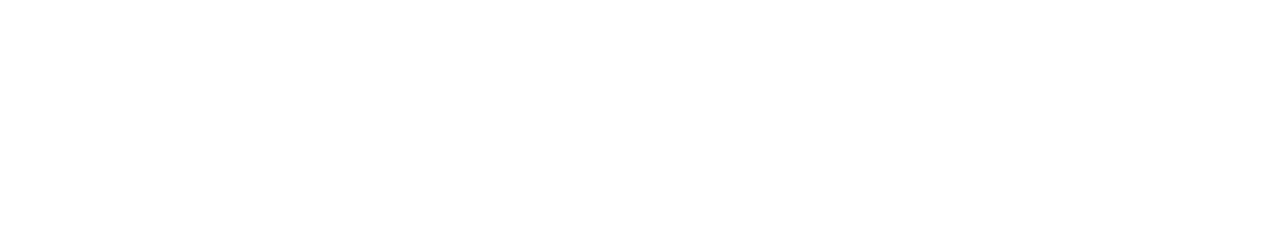
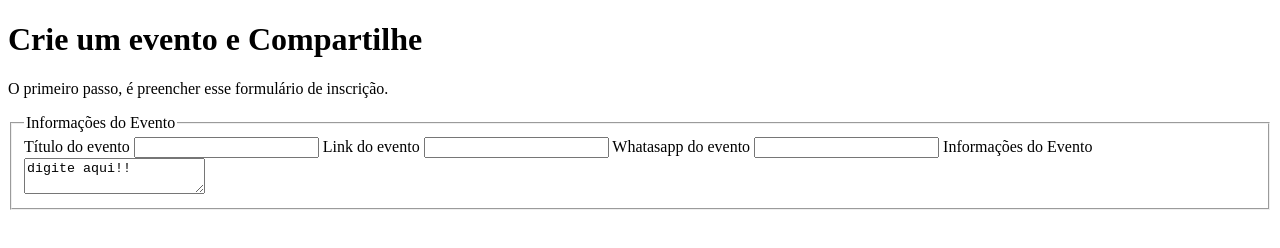
Before and after one commit to AdySoares/Formulario, a plain HTML site: page index.html in a window 1280 px wide. Drawn offline with Linux system fonts and the light colour scheme.

Commit message:
começado a estrutura do HTML

```diff
--- a/index.html
+++ b/index.html
@@ -8,9 +8,28 @@
 <body>
     <div class="page">
 
+    <header>
+        <h1>Crie um evento e Compartilhe</h1>
+        <p>O primeiro passo, é preencher esse formulário de inscrição.</p>
+    </header>
 
+    <form action="">
+        <fieldset>
+            <legend>Informações do Evento</legend>
+            <label for="Envent-Title">Título do evento</label>
+            <input type="text" id="Envent-Title">
 
+            <label for="Envent-Link">Link do evento</label>
+            <input type="url" id="Envent-Link">
 
+            <label for="Envent-Whatasapp">Whatasapp do evento</label>
+            <input type="nunber" id="Envent-Whatasapp">
+
+            <label for="Envent-Info">Informações do Evento</label>
+            <textarea name="" id="Event-Info">digite aqui!!</textarea>
+
+        </fieldset>
+    </form>
 
     </div>
 </body>
```
